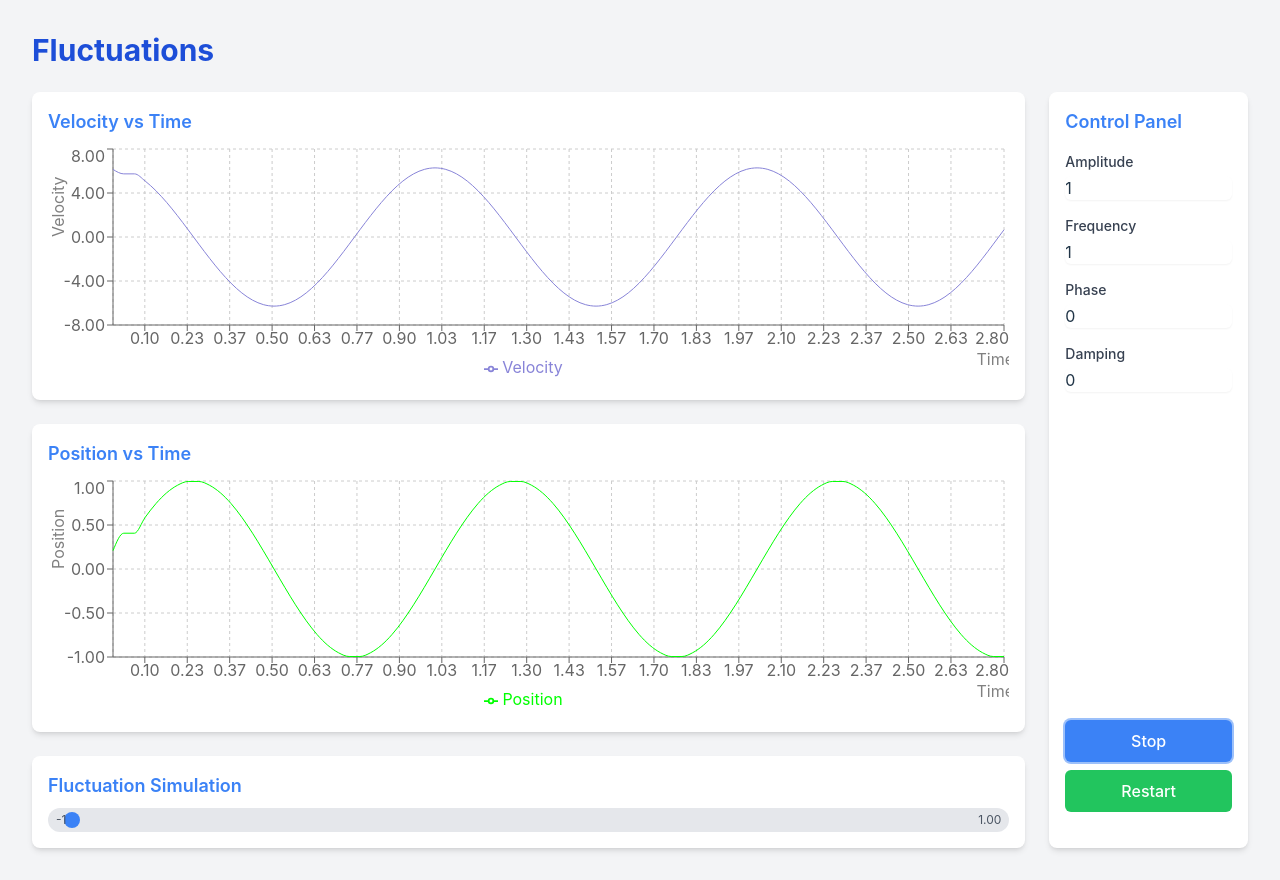
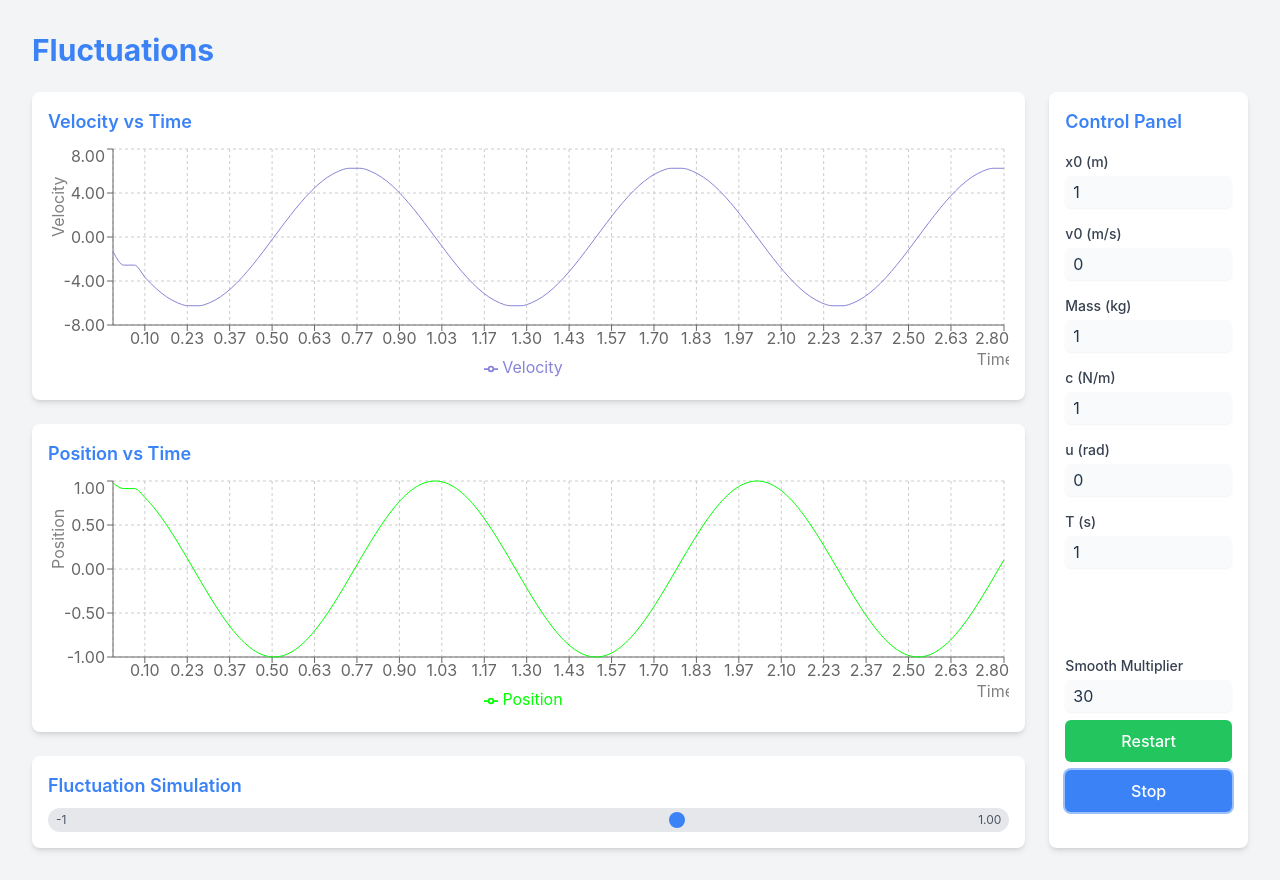
Before and after one commit to leew1e/fluctuations, a React (Vite) app: page / in a window 1280 px wide. Both pictures are taken after a click on the button "Start". Built offline with nearby package versions, Linux system fonts and the light colour scheme.

Commit message:
Apply correct logic

```diff
--- a/src/components/FluctuatingProcesses.jsx
+++ b/src/components/FluctuatingProcesses.jsx
@@ -10,41 +10,52 @@ import {
   ResponsiveContainer,
 } from "recharts";
 
-const SMOOTH_MULTIPLIER = 30;
+// Calculate using next starting values setting from control panel:
+// x0 - initial position (m)
+// v0 - initial velocity (m/s)
+// m - mass (kg)
+// c - spring constant (N/m)
+// u - phase (rad)
+// T - period (s)
+
+// Need to calculate:
+// k - frequency (Hz)
+// x - current position (from t) (m)
 
 const FluctuatingProcesses = () => {
-  const [amplitude, setAmplitude] = useState(1);
-  const [frequency, setFrequency] = useState(1);
-  const [phase, setPhase] = useState(0);
-  const [damping, setDamping] = useState(0);
+  const [x0, setX0] = useState(1); // initial position (m)
+  const [v0, setV0] = useState(0); // initial velocity (m/s)
+  const [m, setM] = useState(1); // mass (kg)
+  const [c, setC] = useState(1); // spring constant (N/m)
+  const [u, setU] = useState(0); // phase (rad)
+  const [T, setT] = useState(1); // period (s)
   const [isSimulating, setIsSimulating] = useState(false);
   const [time, setTime] = useState(0);
   const [data, setData] = useState([]);
+  const [smoothMultiplier, setSmoothMultiplier] = useState(30);
 
   useEffect(() => {
     if (isSimulating) {
       const interval = setInterval(() => {
         setTime((prevTime) => {
-          const newTime = prevTime + 1 / SMOOTH_MULTIPLIER;
-          const omega = 2 * Math.PI * frequency;
+          const newTime = prevTime + 1 / smoothMultiplier;
+          const k = 1 / T; // frequency (Hz)
+          const omega = 2 * Math.PI * k;
           const x =
-            amplitude *
-            Math.exp(-damping * newTime) *
-            Math.sin(omega * newTime + phase);
+            x0 * Math.cos(omega * newTime + u) +
+            (v0 / omega) * Math.sin(omega * newTime + u);
           const v =
-            amplitude *
-            Math.exp(-damping * newTime) *
-            (omega * Math.cos(omega * newTime + phase) -
-              damping * Math.sin(omega * newTime + phase));
+            -x0 * omega * Math.sin(omega * newTime + u) +
+            v0 * Math.cos(omega * newTime + u);
 
           setData((prevData) => [...prevData, { t: newTime, x, v }]);
           return newTime;
         });
-      }, 1000 / SMOOTH_MULTIPLIER);
+      }, 1000 / smoothMultiplier);
 
       return () => clearInterval(interval);
     }
-  }, [isSimulating, amplitude, frequency, phase, damping]);
+  }, [isSimulating, x0, v0, m, c, u, T, smoothMultiplier]);
 
   const handleSimulation = () => {
     setIsSimulating(!isSimulating);
@@ -58,9 +69,9 @@ const FluctuatingProcesses = () => {
 
   const renderOscillationSimulation = () => {
     const position = data.length > 0 ? data[data.length - 1].x : 0;
-    const maxAmplitude = amplitude * 2;
+    const maxAmplitude = x0 * 2;
     const circleSize = 16; // 4rem = 16px
-    const circlePosition = ((position + amplitude) / maxAmplitude) * 100;
+    const circlePosition = ((position + x0) / maxAmplitude) * 100;
     const clampedPosition = Math.max(0, Math.min(100, circlePosition));
 
     return (
@@ -69,14 +80,14 @@ const FluctuatingProcesses = () => {
           className="absolute top-0 bottom-0 w-4 h-4 bg-blue-500 rounded-full transform -translate-y-1/2"
           style={{
             left: `calc(${clampedPosition}% - ${circleSize / 2}px)`,
-            top: "50%"
+            top: "50%",
           }}
         ></div>
         <div className="absolute left-0 top-1/2 transform -translate-y-1/2 text-xs text-gray-600 ml-2">
-          {-amplitude.toFixed(2)}
+          {-x0.toFixed(2)}
         </div>
         <div className="absolute right-0 top-1/2 transform -translate-y-1/2 text-xs text-gray-600 mr-2">
-          {amplitude.toFixed(2)}
+          {x0.toFixed(2)}
         </div>
       </div>
     );
@@ -88,7 +99,9 @@ const FluctuatingProcesses = () => {
         return (
           <div className="bg-white p-2 border border-gray-300 rounded shadow">
             <p className="text-sm">{`Time: ${label.toFixed(2)}`}</p>
-            <p className="text-sm">{`${title.split(" ")[0]}: ${payload[0].value.toFixed(2)}`}</p>
+            <p className="text-sm">{`${
+              title.split(" ")[0]
+            }: ${payload[0].value.toFixed(2)}`}</p>
           </div>
         );
       }
@@ -103,11 +116,19 @@ const FluctuatingProcesses = () => {
             <CartesianGrid strokeDasharray="3 3" />
             <XAxis
               dataKey="t"
-              label={{ value: "Time", position: "insideBottomRight", offset: -10 }}
+              label={{
+                value: "Time",
+                position: "insideBottomRight",
+                offset: -10,
+              }}
               tickFormatter={(value) => value.toFixed(2)}
             />
             <YAxis
-              label={{ value: title.split(" ")[0], angle: -90, position: "insideLeft" }}
+              label={{
+                value: title.split(" ")[0],
+                angle: -90,
+                position: "insideLeft",
+              }}
               tickFormatter={(value) => value.toFixed(2)}
             />
             <Tooltip content={<CustomTooltip />} />
@@ -126,7 +147,7 @@ const FluctuatingProcesses = () => {
 
   return (
     <div className="min-h-screen bg-gray-100 p-4 sm:p-6 md:p-8 w-full">
-      <h1 className="text-3xl font-bold mb-6 text-blue-700">Fluctuations</h1>
+      <h1 className="text-3xl font-bold mb-6 text-blue-500">Fluctuations</h1>
       <div className="flex flex-row gap-6">
         {/* Left side: Graphs and Simulation */}
         <div className="w-5/6 space-y-6">
@@ -155,61 +176,96 @@ const FluctuatingProcesses = () => {
               <div className="flex-grow space-y-4">
                 <div>
                   <label className="block text-sm font-medium text-gray-700">
-                    Amplitude
+                    x0 (m)
                   </label>
                   <input
                     type="number"
-                    value={amplitude}
-                    onChange={(e) => setAmplitude(parseFloat(e.target.value))}
-                    className="mt-1 block w-full rounded-md border-gray-300 shadow-sm focus:border-blue-300 focus:ring focus:ring-blue-200 focus:ring-opacity-50"
+                    value={x0}
+                    onChange={(e) => setX0(parseFloat(e.target.value))}
+                    className="mt-1 block w-full rounded-md border-gray-300 shadow-sm focus:border-blue-300 focus:ring focus:ring-blue-200 focus:ring-opacity-50 py-1 px-2 bg-gray-50"
                   />
                 </div>
                 <div>
                   <label className="block text-sm font-medium text-gray-700">
-                    Frequency
+                    v0 (m/s)
                   </label>
                   <input
                     type="number"
-                    value={frequency}
-                    onChange={(e) => setFrequency(parseFloat(e.target.value))}
-                    className="mt-1 block w-full rounded-md border-gray-300 shadow-sm focus:border-blue-300 focus:ring focus:ring-blue-200 focus:ring-opacity-50"
+                    value={v0}
+                    onChange={(e) => setV0(parseFloat(e.target.value))}
+                    className="mt-1 block w-full rounded-md border-gray-300 shadow-sm focus:border-blue-300 focus:ring focus:ring-blue-200 focus:ring-opacity-50 py-1 px-2 bg-gray-50"
                   />
                 </div>
                 <div>
                   <label className="block text-sm font-medium text-gray-700">
-                    Phase
+                    Mass (kg)
                   </label>
                   <input
                     type="number"
-                    value={phase}
-                    onChange={(e) => setPhase(parseFloat(e.target.value))}
-                    className="mt-1 block w-full rounded-md border-gray-300 shadow-sm focus:border-blue-300 focus:ring focus:ring-blue-200 focus:ring-opacity-50"
+                    value={m}
+                    onChange={(e) => setM(parseFloat(e.target.value))}
+                    className="mt-1 block w-full rounded-md border-gray-300 shadow-sm focus:border-blue-300 focus:ring focus:ring-blue-200 focus:ring-opacity-50 py-1 px-2 bg-gray-50"
                   />
                 </div>
                 <div>
                   <label className="block text-sm font-medium text-gray-700">
-                    Damping
+                    c (N/m)
                   </label>
                   <input
                     type="number"
-                    value={damping}
-                    onChange={(e) => setDamping(parseFloat(e.target.value))}
-                    className="mt-1 block w-full rounded-md border-gray-300 shadow-sm focus:border-blue-300 focus:ring focus:ring-blue-200 focus:ring-opacity-50"
+                    value={c}
+                    onChange={(e) => setC(parseFloat(e.target.value))}
+                    className="mt-1 block w-full rounded-md border-gray-300 shadow-sm focus:border-blue-300 focus:ring focus:ring-blue-200 focus:ring-opacity-50 py-1 px-2 bg-gray-50"
+                  />
+                </div>
+                <div>
+                  <label className="block text-sm font-medium text-gray-700">
+                    u (rad)
+                  </label>
+                  <input
+                    type="number"
+                    value={u}
+                    onChange={(e) => setU(parseFloat(e.target.value))}
+                    className="mt-1 block w-full rounded-md border-gray-300 shadow-sm focus:border-blue-300 focus:ring focus:ring-blue-200 focus:ring-opacity-50 py-1 px-2 bg-gray-50"
+                  />
+                </div>
+                <div>
+                  <label className="block text-sm font-medium text-gray-700">
+                    T (s)
+                  </label>
+                  <input
+                    type="number"
+                    value={T}
+                    onChange={(e) => setT(parseFloat(e.target.value))}
+                    className="mt-1 block w-full rounded-md border-gray-300 shadow-sm focus:border-blue-300 focus:ring focus:ring-blue-200 focus:ring-opacity-50 py-1 px-2 bg-gray-50"
                   />
                 </div>
               </div>
               <div className="space-y-2">
+                <div>
+                  <label className="block text-sm font-medium text-gray-700">
+                    Smooth Multiplier
+                  </label>
+                  <input
+                    type="number"
+                    value={smoothMultiplier}
+                    onChange={(e) =>
+                      setSmoothMultiplier(parseInt(e.target.value))
+                    }
+                    className="mt-1 block w-full rounded-md border-gray-300 shadow-sm focus:border-blue-300 focus:ring focus:ring-blue-200 focus:ring-opacity-50 py-1 px-2 bg-gray-50"
+                  />
+                </div>
+                <button
+                  onClick={handleRestartSimulation}
+                  className="w-full px-4 py-2 bg-green-500 text-white rounded-md hover:bg-green-600 focus:outline-none focus:ring-2 focus:ring-green-500 focus:ring-opacity-50 transition duration-150 ease-in-out"
+                >
+                  Restart
+                </button>
                 <button
                   onClick={handleSimulation}
                   className="w-full px-4 py-2 bg-blue-500 text-white rounded-md hover:bg-blue-600 focus:outline-none focus:ring-2 focus:ring-blue-500 focus:ring-opacity-50 transition duration-150 ease-in-out"
                 >
                   {isSimulating ? "Stop" : "Start"}
-                </button>
-                <button
-                  onClick={handleRestartSimulation}
-                  className="w-full px-4 py-2 bg-green-500 text-white rounded-md hover:bg-green-600 focus:outline-none focus:ring-2 focus:ring-green-500 focus:ring-opacity-50 transition duration-150 ease-in-out"
-                >
-                  Restart
                 </button>
               </div>
             </div>
```
